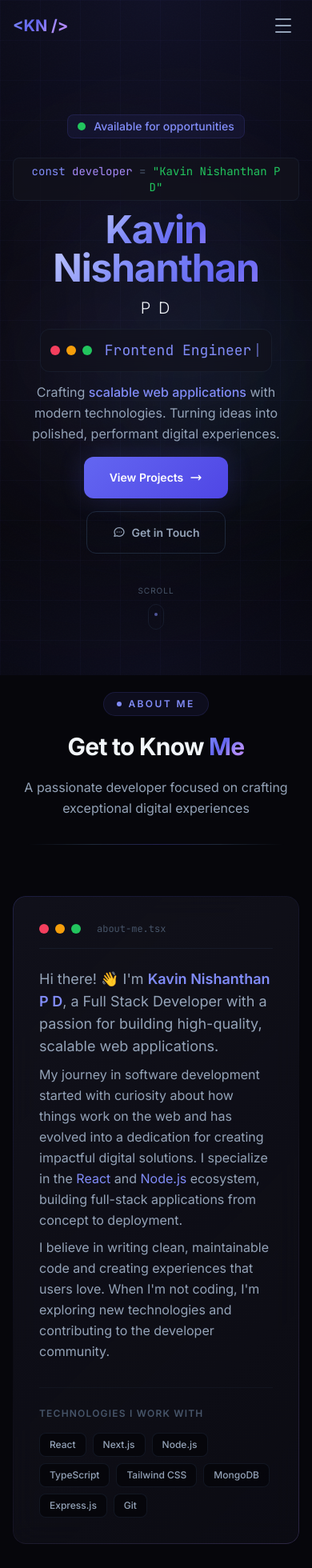
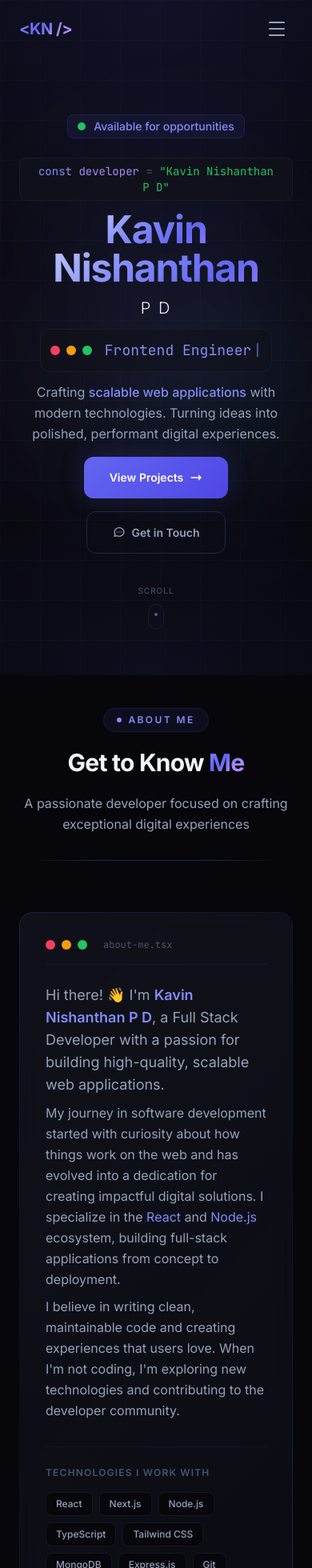
Before and after one commit to KavinNishanthan/Portfolio, a Next.js app: page / in a window 390 px wide. Shown: the top 1960 px of the page at 80% size. Built offline with nearby package versions, Linux system fonts and the light colour scheme.

Commit message:
fixed overlay in each page

```diff
--- a/src/app/globals.css
+++ b/src/app/globals.css
@@ -41,7 +41,8 @@
 
 html {
   scroll-behavior: smooth;
-  scroll-padding-top: 5rem;
+  scroll-padding-top: 72px;
+
 }
 
 body {
--- a/src/components/Footer.tsx
+++ b/src/components/Footer.tsx
@@ -34,11 +34,11 @@ const socialLinks = [
 
 export default function Footer() {
   return (
-    <footer className="relative border-t border-border/50 bg-bg-secondary/80">
+    <footer className="relative z-10 border-t border-border/50 bg-bg-secondary">
       {/* Gradient line at top */}
       <div className="absolute top-0 left-0 right-0 h-px bg-gradient-to-r from-transparent via-accent/30 to-transparent" />
 
-      <div className="max-w-6xl mx-auto px-4 sm:px-6 lg:px-8 py-14">
+      <div className="max-w-7xl mx-auto px-6 sm:px-8 lg:px-10 py-14">
         <div className="grid grid-cols-1 md:grid-cols-12 gap-10">
           {/* Brand column */}
           <div className="md:col-span-5">
--- a/src/components/Hero.tsx
+++ b/src/components/Hero.tsx
@@ -65,7 +65,7 @@ export default function Hero() {
         <div className="absolute top-1/2 left-1/2 -translate-x-1/2 -translate-y-1/2 w-200 h-200 rounded-full border border-secondary/3 animate-spin-slow opacity-20" style={{ animationDirection: "reverse", animationDuration: "30s" }} />
       </div>
 
-      <div className="relative z-10 max-w-6xl mx-auto px-4 sm:px-6 lg:px-8 text-center mt-20">
+      <div className="relative z-10 max-w-7xl mx-auto px-6 sm:px-8 lg:px-10 text-center mt-20">
 
 
         {/* Status badge */}
--- a/src/components/Navbar.tsx
+++ b/src/components/Navbar.tsx
@@ -43,18 +43,18 @@ export default function Navbar() {
       initial={{ y: -100 }}
       animate={{ y: 0 }}
       transition={{ duration: 0.6, ease: [0.4, 0, 0.2, 1] }}
-      className={`fixed top-0 left-0 right-0 z-50 transition-all duration-500${
+      className={`fixed top-0 left-0 right-0 z-50 transition-all duration-500  h-18 ${
         isScrolled
-          ? "bg-bg-primary/80 backdrop-blur-xl border-b border-border/50 shadow-lg shadow-black/10"
+          ? "bg-bg-primary/80 backdrop-blur-2xl border-b border-border/40 shadow-2xl shadow-black/20"
           : "bg-transparent"
       }`}
     >
-      <div className="max-w-6xl mx-auto px-4 sm:px-6 lg:px-8">
-        <div className="flex items-center justify-between h-16">
+      <div className="w-full px-6 sm:px-8 lg:px-12">
+        <div className="flex items-center justify-between h-18">
           {/* Logo */}
           <motion.a
             href="#home"
-            className="text-xl font-bold gradient-text"
+            className="text-xl font-bold gradient-text tracking-tight"
             whileHover={{ scale: 1.05 }}
             whileTap={{ scale: 0.95 }}
           >
@@ -62,7 +62,7 @@ export default function Navbar() {
           </motion.a>
 
           {/* Desktop nav */}
-          <div className="hidden md:flex items-center gap-1">
+          <div className="hidden md:flex items-center gap-2">
             {navLinks.map((link) => (
               <a
                 key={link.href}
@@ -76,7 +76,7 @@ export default function Navbar() {
                 {activeSection === link.href.slice(1) && (
                   <motion.span
                     layoutId="activeNav"
-                    className="absolute inset-0 bg-accent/10 border border-accent/15 rounded-lg"
+                    className="absolute inset-0 bg-accent/10 border border-accent/20 rounded-lg"
                     transition={{ type: "spring", stiffness: 350, damping: 30 }}
                   />
                 )}
@@ -88,7 +88,7 @@ export default function Navbar() {
               download
               whileHover={{ scale: 1.05 }}
               whileTap={{ scale: 0.95 }}
-              className="ml-4 px-5 py-2 text-sm font-semibold bg-gradient-to-r from-accent to-accent-dark text-white rounded-lg shadow-md shadow-accent/20 hover:shadow-lg hover:shadow-accent/30 transition-all duration-300"
+              className="ml-6 px-5 py-2.5 text-sm font-semibold bg-gradient-to-r from-accent to-accent-dark text-white rounded-lg shadow-md shadow-accent/20 hover:shadow-lg hover:shadow-accent/30 transition-all duration-300"
             >
               Resume
             </motion.a>
@@ -97,7 +97,7 @@ export default function Navbar() {
           {/* Mobile hamburger */}
           <button
             onClick={() => setIsMobileMenuOpen(!isMobileMenuOpen)}
-            className="md:hidden relative w-10 h-10 flex items-center justify-center text-text-secondary hover:text-text-primary transition-colors"
+            className="md:hidden relative w-10 h-10 flex items-center justify-center text-text-secondary hover:text-text-primary transition-colors rounded-lg hover:bg-white/5"
             aria-label="Toggle menu"
           >
             <div className="w-5 flex flex-col gap-1.5">
@@ -117,9 +117,9 @@ export default function Navbar() {
             animate={{ opacity: 1, height: "auto" }}
             exit={{ opacity: 0, height: 0 }}
             transition={{ duration: 0.3, ease: [0.4, 0, 0.2, 1] }}
-            className="md:hidden bg-bg-primary/95 backdrop-blur-xl border-t border-border/50 overflow-hidden"
+            className="md:hidden bg-bg-primary/95 backdrop-blur-2xl border-t border-border/40 overflow-hidden"
           >
-            <div className="px-4 py-5 space-y-1">
+            <div className="px-6 py-5 space-y-1">
               {navLinks.map((link, i) => (
                 <motion.a
                   key={link.href}
--- a/src/components/SectionWrapper.tsx
+++ b/src/components/SectionWrapper.tsx
@@ -15,8 +15,8 @@ export default function SectionWrapper({
   className = "",
 }: SectionWrapperProps) {
   return (
-    <section id={id} className={`relative py-5 md:py-8 ${className}`}>
-      <div className="max-w-6xl mx-auto px-4 sm:px-6 lg:px-8 relative z-10">
+    <section id={id} className={`relative z-10 py-10 md:py-15 bg-bg-primary ${className}`}>
+      <div className="max-w-7xl mx-auto px-6 sm:px-8 lg:px-10 relative z-10">
         {children}
       </div>
     </section>
```
